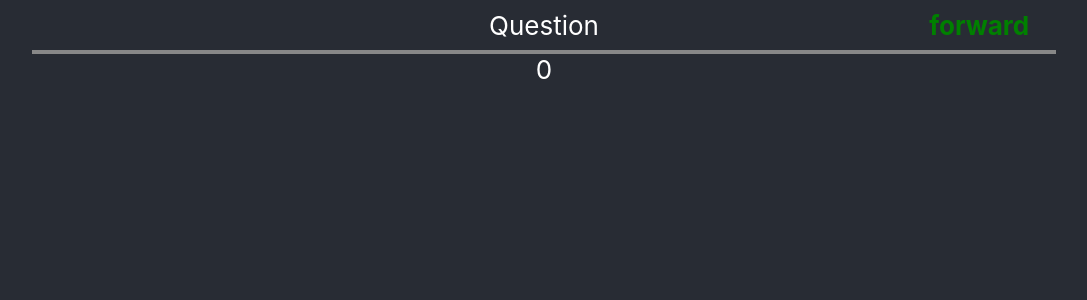
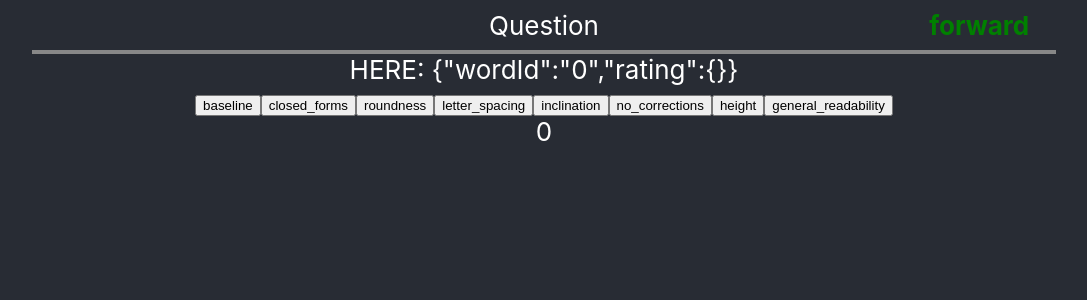
Before and after one commit to Meike268/handwriting-pairwise-labeling-app-frontend, a React (Create React App) app: page / in a window 1280 px wide. Both pictures are taken after typing "Sample" into the empty fields and a click on the button "Submit form". Shown: the top 300 px of the page, without its empty margins (96-1183 px from the left). Built offline with nearby package versions, Linux system fonts and the light colour scheme.

Commit message:
Add a persistent storage and rudimentary interactions

```diff
--- a/src/Main.tsx
+++ b/src/Main.tsx
@@ -1,5 +1,6 @@
-import React, {ReactNode, useContext, useEffect, useState} from "react";
-import {UserContext} from "./Login";
+import React, {ReactNode, useEffect, useState} from "react";
+import db, {FeatureRating, WordRating} from "./db";
+import Feature from "./Feature";
 
 const FUTURE_BUFFER_MIN_LENGTH = 3
 const PAST_BUFFER_MAX_LENGTH = 10
@@ -7,11 +8,12 @@ const PAST_BUFFER_MAX_LENGTH = 10
 const NAVIGATION_BUTTON_RELATIVE_WIDTH = 15
 
 const Main: React.FC = () => {
-    const user = useContext(UserContext)!
     const [currentPage, setCurrentPage] = useState<ReactNode | undefined>(undefined)
     const [pastPageBuffer, setPastPageBuffer] = useState<ReactNode[]>([])
     const [futurePageBuffer, setFuturePageBuffer] = useState<ReactNode[]>([])
     const [pageNumber, setPageNumber] = useState(0)
+
+    const [aWordRating, setAWordRating] = useState<WordRating | undefined>(undefined)
 
     useEffect(() => {
         async function loadInitialPages() {
@@ -27,7 +29,7 @@ const Main: React.FC = () => {
             setPageNumber(initialFutureBuffer.length + 1)
         }
 
-        console.log("useEffect")
+        db.getWordRating("0").then(wr => setAWordRating(wr))
         loadInitialPages().then(() => console.log("Init finished"))
     }, [])
 
@@ -64,6 +66,10 @@ const Main: React.FC = () => {
         setCurrentPage(pastPageBuffer.pop())
     }
 
+    function setFeatures(rating: Partial<FeatureRating>) {
+        db.updateWordRating(aWordRating!.wordId, rating).then(newRating => setAWordRating(newRating))
+    }
+
     return <div style={{width: "100vw", height: "100vh", maxWidth: "1024px"}}>
         <div style={{position: "relative", width: "100%", top: "0", height: "50px", overflow: "hidden", display: "flex", flexDirection: "row", justifyContent: "space-between", alignItems: "center", borderBottom: "4px solid #888"}}>
             { pastPageBuffer.length <= 0 ? <div style={{width: NAVIGATION_BUTTON_RELATIVE_WIDTH + "%"}}/> :
@@ -74,6 +80,19 @@ const Main: React.FC = () => {
                 <div onClick={() => nextPage()} style={{width: NAVIGATION_BUTTON_RELATIVE_WIDTH + "%", color: "green", fontWeight: "bolder", cursor: "pointer"}}>forward</div>
             }
         </div>
+        <div>
+            HERE: {JSON.stringify(aWordRating)}
+        </div>
+        <div>
+            <button onClick={() => setFeatures({[Feature.BASELINE]: 0})}>{Feature.BASELINE}</button>
+            <button onClick={() => setFeatures({[Feature.CLOSED_FORMS]: 1})}>{Feature.CLOSED_FORMS}</button>
+            <button onClick={() => setFeatures({[Feature.ROUNDNESS]: 2})}>{Feature.ROUNDNESS}</button>
+            <button onClick={() => setFeatures({[Feature.SPACING]: 0})}>{Feature.SPACING}</button>
+            <button onClick={() => setFeatures({[Feature.INCLINATION]: 2})}>{Feature.INCLINATION}</button>
+            <button onClick={() => setFeatures({[Feature.NO_CORRECTIONS]: 2})}>{Feature.NO_CORRECTIONS}</button>
+            <button onClick={() => setFeatures({[Feature.HEIGHT]: 0})}>{Feature.HEIGHT}</button>
+            <button onClick={() => setFeatures({[Feature.GENERAL_READABILITY]: 4})}>{Feature.GENERAL_READABILITY}</button>
+        </div>
         {currentPage}
     </div>
 }
--- a/src/db.ts
+++ b/src/db.ts
@@ -2,7 +2,7 @@ import * as localforage from "localforage";
 import Feature from "./Feature";
 import wordIds from "./wordIds";
 
-class WordRating {
+export class WordRating {
     wordId: typeof wordIds[number]
     rating: FeatureRating
 
@@ -11,7 +11,7 @@ class WordRating {
         this.rating = blankFeatureRating()
     }
 }
-type FeatureRating = {
+export type FeatureRating = {
     [Feature.BASELINE]: 0 | 1 | 2 | undefined,
     [Feature.CLOSED_FORMS]: 0 | 1 | 2 | undefined,
     [Feature.HEIGHT]: 0 | 1 | 2 | undefined,
@@ -45,16 +45,27 @@ class LocalDatabase {
         ]).then(() => console.log("Created local storage"))
     }
 
-    async getWordRating(wordId: typeof wordIds[number]): WordRating {
+    public async getWordRating(wordId: typeof wordIds[number]): Promise<WordRating> {
         let value: WordRating | null = await this.store.getItem("word_" + wordId, (err, value) => {
-            if (err !== undefined) {
+            if (err !== null) {
                 console.error(err)
             }
             return value
         })
+
         if (value === null)
             value = new WordRating(wordId)
         return value
+    }
+
+    public async updateWordRating(wordId: typeof wordIds[number], rating: Partial<FeatureRating>) {
+        let wordRating = await this.getWordRating(wordId)
+        wordRating.rating = {...wordRating.rating, ...rating}
+        return await this.store.setItem("word_" + wordId, wordRating, (err, value) => {
+            if (err !== null)
+                console.error(err)
+            return value
+        })
     }
 }
 
```
